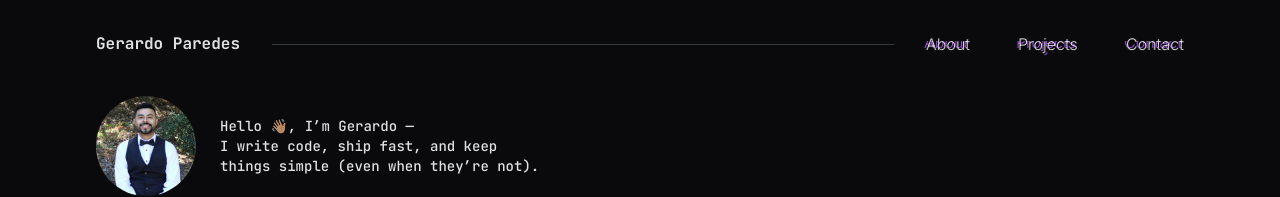
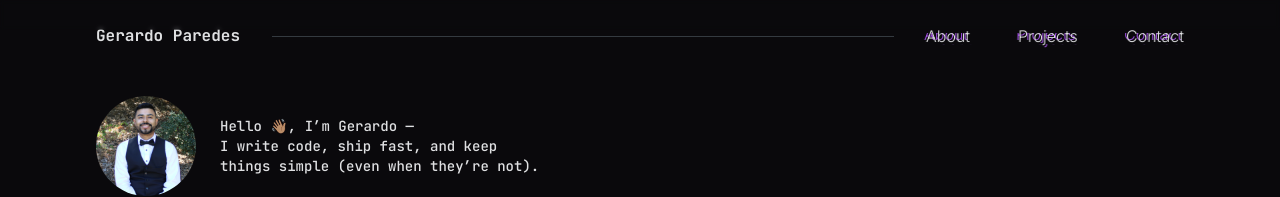
Before and after one commit to gerardopar/my-portfolio, a React (Vite) app: page / in a window 1280 px wide. Shown: the top 197 px of the page. Built offline with nearby package versions, Linux system fonts and the light colour scheme.

Commit message:
add backdrop blur to topbar

```diff
--- a/src/components/topbar/Topbar.tsx
+++ b/src/components/topbar/Topbar.tsx
@@ -5,7 +5,8 @@ import Divider from "../shared/Divider";
 
 export const Topbar: React.FC = () => {
   return (
-    <header className="fixed left-0 top-0 h-[50px] w-[100vw] bg-primary-black px-24 pt-8 pb-4">
+    <header className="fixed left-0 top-0 h-[80px] w-[100vw] px-24 py-6 z-50">
+      <div className="absolute top-0 left-0 w-[100vw] h-[30px] backdrop-blur-[2px]" />
       <div className="flex items-center justify-between gap-8">
         <p className="text-primary-white font-jetbrains font-bold">
           Gerardo Paredes
```
